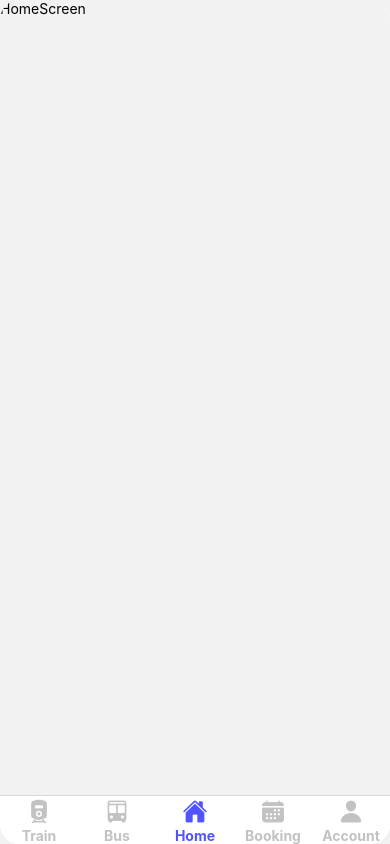
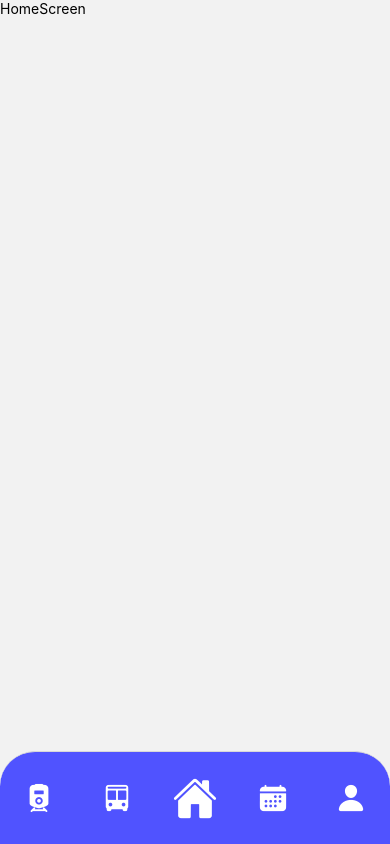
Before and after one commit to Kshitiz-2002/TravelApp, a React Native app: screen /NavigationScreen in a window 390 px wide. Built offline with nearby package versions, Linux system fonts and the light colour scheme.

Commit message:
chore: fixed Bottom Tab Navigator

```diff
--- a/screens/NavigationScreen.js
+++ b/screens/NavigationScreen.js
@@ -1,7 +1,7 @@
 import React from "react";
-import { SafeAreaView, View } from "react-native";
+import { Platform } from "react-native";
 import { createBottomTabNavigator } from "@react-navigation/bottom-tabs";
-import { Ionicons } from "@expo/vector-icons"; // Import Ionicons for icons
+import { Ionicons } from "@expo/vector-icons";
 
 import HomeScreen from "./HomeScreen";
 import AccountScreen from "./AccountScreen";
@@ -13,80 +13,69 @@ const Tab = createBottomTabNavigator();
 
 const NavigationScreen = () => {
   return (
-    <View
-      style={{
-        flex: 1,
-        backgroundColor: "white",
-        borderRadius: 20,
-        overflow: "hidden",
-      }}
-    >
     <Tab.Navigator
       initialRouteName="Home"
-        tabBarOptions={{
-          activeTintColor: "#5053FF",
-          inactiveTintColor: "#C2C2C2",
-          labelStyle: { fontSize: 14, fontWeight: "bold" },
-          style: {
-            backgroundColor: "white",
-            borderTopWidth: 0,
-            borderRadius: 20,
-            marginHorizontal: 20,
+      screenOptions={({ route }) => ({
+        tabBarStyle: {
+          backgroundColor: "#5053FF",
+          borderTopRightRadius: 35,
+          borderTopLeftRadius: 35,
+          paddingBottom: 0,
+          height: Platform.OS === "ios" ? "12%" : "11%",
         },
-        }}
+        tabBarShowLabel: false,
+        tabBarActiveTintColor: "white",
+        tabBarInactiveTintColor: "white",
+        tabBarIcon: ({ color, size, focused }) => {
+          let iconName;
+          let iconSize = 30;
+
+          if (route.name === "Train") {
+            iconName = "train";
+          } else if (route.name === "Bus") {
+            iconName = "bus";
+          } else if (route.name === "Home") {
+            iconName = "home";
+          } else if (route.name === "Booking") {
+            iconName = "calendar";
+          } else if (route.name === "Account") {
+            iconName = "person";
+          }
+
+          if (focused) {
+            iconSize = 45;
+          }
+
+          return <Ionicons name={iconName} size={iconSize} color={color} />;
+        },
+      })}
     >
       <Tab.Screen
         name="Train"
         component={TrainBooking}
-          options={{
-            tabBarIcon: ({ color, size }) => (
-              <Ionicons name="train" size={size} color={color} />
-            ),
-            headerShown: false,
-          }}
+        options={{ tabBarLabel: "", headerShown: false }}
       />
       <Tab.Screen
         name="Bus"
         component={BusBooking}
-          options={{
-            tabBarIcon: ({ color, size }) => (
-              <Ionicons name="bus" size={size} color={color} />
-            ),
-            headerShown: false,
-          }}
+        options={{ tabBarLabel: "", headerShown: false }}
       />
       <Tab.Screen
         name="Home"
         component={HomeScreen}
-          options={{
-            tabBarIcon: ({ color, size }) => (
-              <Ionicons name="home" size={size} color={color} />
-            ),
-            headerShown: false,
-          }}
+        options={{ tabBarLabel: "", headerShown: false }}
       />
       <Tab.Screen
         name="Booking"
         component={BookingScreen}
-          options={{
-            tabBarIcon: ({ color, size }) => (
-              <Ionicons name="calendar" size={size} color={color} />
-            ),
-            headerShown: false,
-          }}
+        options={{ tabBarLabel: "", headerShown: false }}
       />
       <Tab.Screen
         name="Account"
         component={AccountScreen}
-          options={{
-            tabBarIcon: ({ color, size }) => (
-              <Ionicons name="person" size={size} color={color} />
-            ),
-            headerShown: false,
-          }}
+        options={{ tabBarLabel: "", headerShown: false }}
       />
     </Tab.Navigator>
-    </View>
   );
 };
 
--- a/screens/StartupScreen.js
+++ b/screens/StartupScreen.js
@@ -29,10 +29,10 @@ const StartupScreen = ({ navigation }) => {
       <View
         style={{ flex: 0.5, justifyContent: "flex-end", alignItems: "center" }}
       >
-        <Text style={{ fontSize: 25, fontWeight: 450 }}>
+        <Text style={{ fontSize: 25, fontWeight: 400 }}>
           Your travel companion,
         </Text>
-        <Text style={{ fontSize: 25, fontWeight: 450 }}>wherever you go</Text>
+        <Text style={{ fontSize: 25, fontWeight: 400 }}>wherever you go</Text>
       </View>
       <View
         style={{
```
Lines whose indentation alone changed are shown as unchanged.
